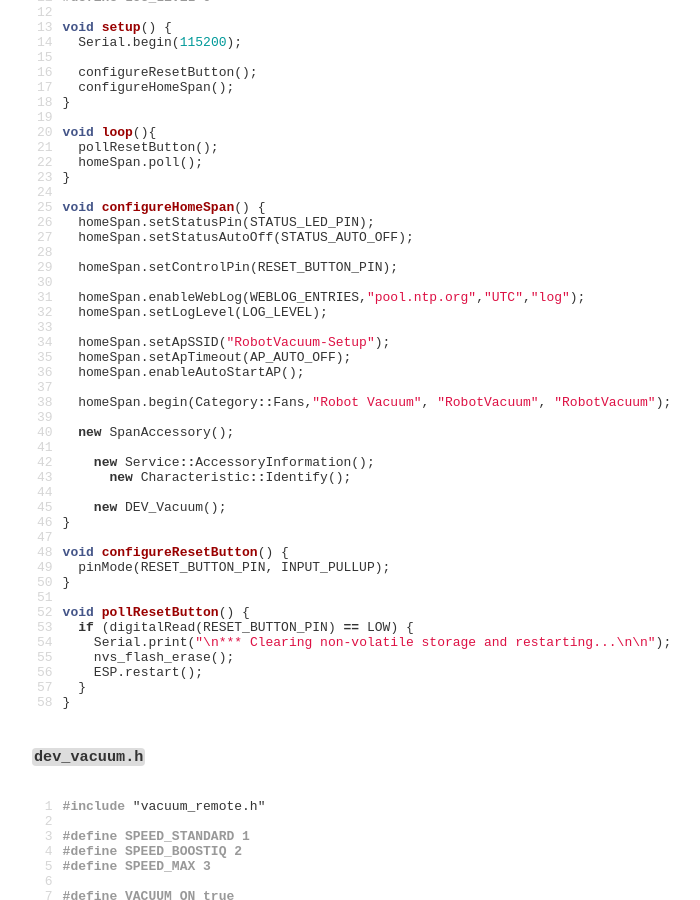
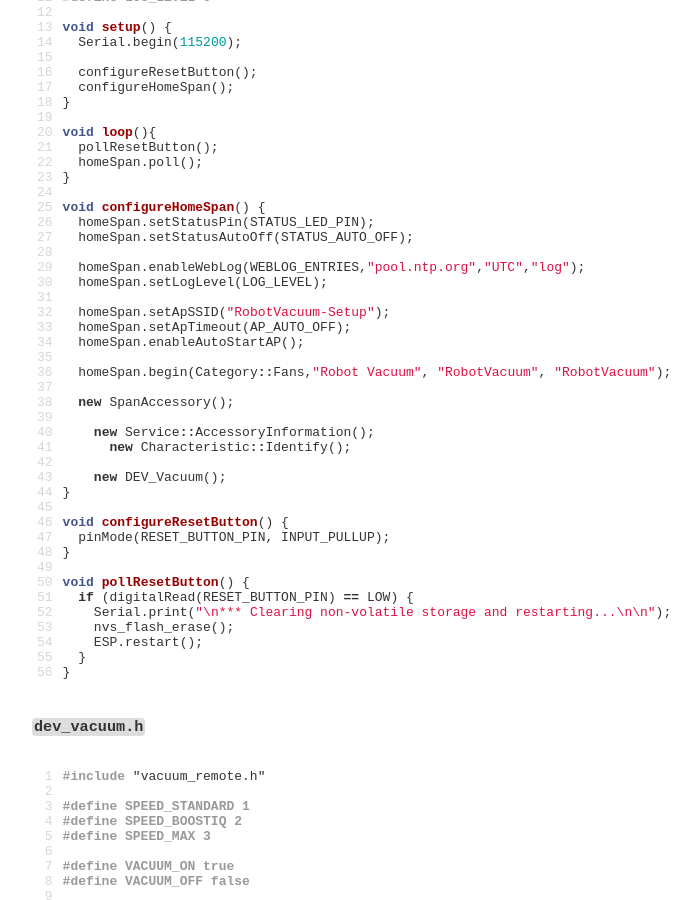
Before and after one commit to sjahu/sjahu.github.io, a Jekyll site: the page built from blog/_posts/2022-10-04-wifi-vacuum.md, in a window 1280 px wide and 900 px high, scrolled down 4878 px. Shown: the whole window, without its empty margins (96-796 px from the left). Built offline with Jekyll 4.4.1, drawn with Linux system fonts in a browser that asks for light colours.

Commit message:
Remove unnecessary config line from robot vacuum homespan code
(There's no point configuring the control pin since the same pin is used to immediately clear the NVS and reboot the device.)

```diff
--- a/blog/_posts/2022-10-04-wifi-vacuum.md
+++ b/blog/_posts/2022-10-04-wifi-vacuum.md
@@ -191,8 +191,6 @@ void configureHomeSpan() {
   homeSpan.setStatusPin(STATUS_LED_PIN);
   homeSpan.setStatusAutoOff(STATUS_AUTO_OFF);
 
-  homeSpan.setControlPin(RESET_BUTTON_PIN);
-
   homeSpan.enableWebLog(WEBLOG_ENTRIES,"pool.ntp.org","UTC","log");
   homeSpan.setLogLevel(LOG_LEVEL);
 
```
